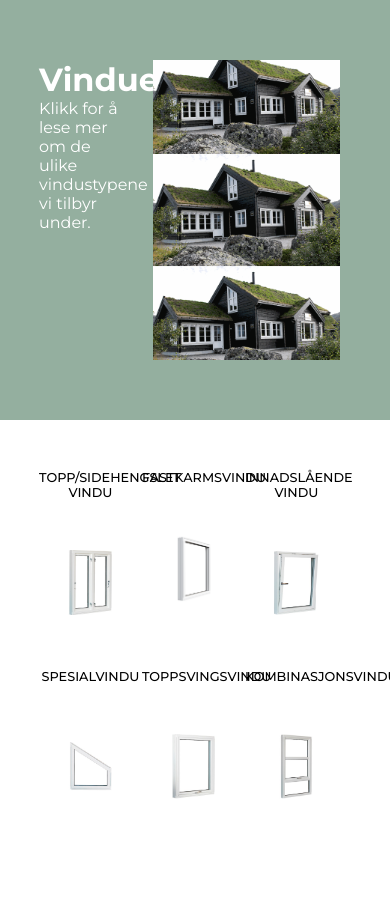
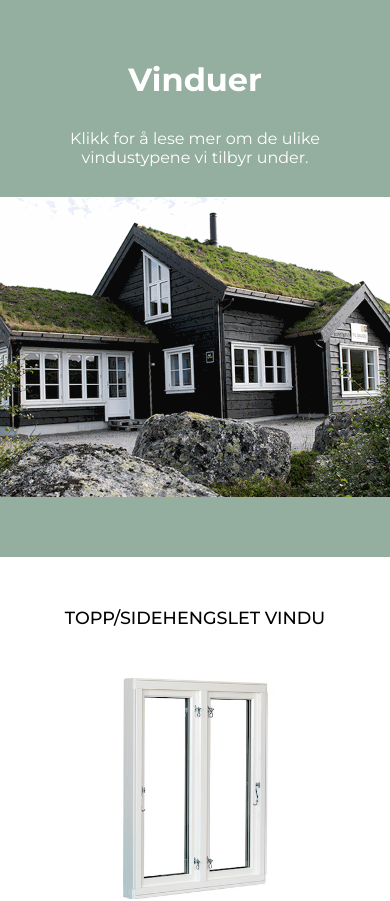
Before and after one commit to DevrMichael/dovre-vinduer, a React (Create React App) app: page /vinduer in a window 390 px wide. Shown: the top 901 px of the page. Built offline with nearby package versions, Linux system fonts and the light colour scheme.

Commit message:
Add mobile styles to the window page

```diff
--- a/src/sass/_window.scss
+++ b/src/sass/_window.scss
@@ -65,3 +65,36 @@
     margin: 20px auto;
     width: 100%;
   }
+
+  @media only screen and (max-width: 768px) {
+    .window-intro-section {
+      display: block;
+      width: 100%;
+      margin: 40px auto;
+      gap: 20px;
+    }
+    .window-intro-image {
+      width: 100%;
+      background-size: cover;
+    }
+    .window-intro-text {
+      width: 80%;
+      margin: auto;
+      text-align: center;
+    }
+    .window-intro-text>p {
+      padding: 30px 0;
+    }
+
+    .window-grid {
+display: block;
+width: 100%;
+    }
+    .window-grid > div {
+      width: 90%;
+      margin: auto;
+    }
+    .window-grid > div > p {
+      font-size: 1.1em;
+    }
+  }
```
Also changed, not shown: src/css/index.css, 1 other file (tests, documents, lock files or other folders).
